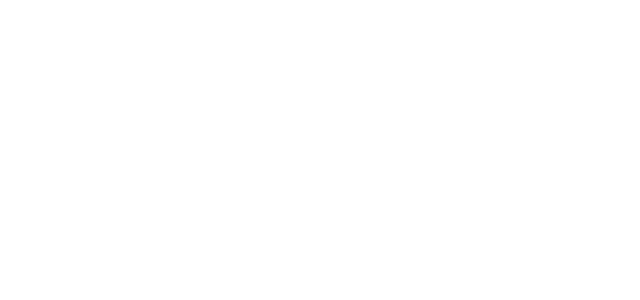
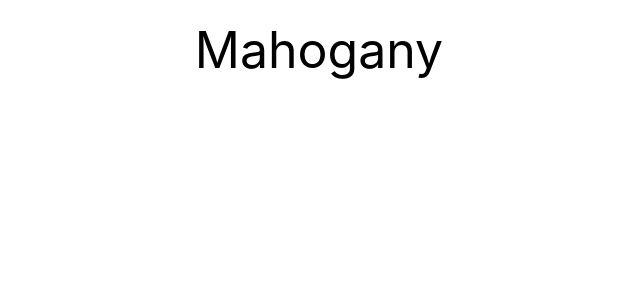
Before and after one commit to Njambi-M/React_props_states_forms_context, a React (Create React App) app: page / in a window 1280 px wide. Shown: the top 300 px of the page, without its empty margins (321-961 px from the left). Built offline with nearby package versions, Linux system fonts and the light colour scheme.

Commit message:
feat: create prop-drilling example with 4 levels

```diff
--- a/src/App.css
+++ b/src/App.css
@@ -1,4 +1,4 @@
-.App {
+/* .App {
   text-align: center;
 }
 
@@ -36,3 +36,10 @@
     transform: rotate(360deg);
   }
 }
+ */
+
+ #drawer{
+  text-align: center;
+  font-size: 50px;
+  margin-top: 20px;
+ }
--- a/src/App.tsx
+++ b/src/App.tsx
@@ -1,9 +1,13 @@
 import React from "react"
 import './App.css';
+import Furniture from "./components/Furniture";
 
 function App() {
   return (
     <div >
+      <>
+      <Furniture/>
+      </>
 
     </div>
   );
--- /dev/null
+++ b/src/components/BedsideTable.tsx
@@ -0,0 +1,10 @@
+import React from "react";
+import {useState} from "react";
+import Drawer from './Drawer';
+import {MaterialProp} from '../../types';
+
+
+const BedsideTable = ({material}: MaterialProp) =>{
+    return <Drawer material={material} />;
+};
+export default BedsideTable;
--- /dev/null
+++ b/src/components/Drawer.tsx
@@ -0,0 +1,7 @@
+import React from "react";
+import {MaterialProp} from '../../types';
+
+const Drawer = ({material}: MaterialProp) =>{
+    return <div id = "drawer">{material}</div>;
+};
+export default Drawer;
--- /dev/null
+++ b/src/components/Furniture.tsx
@@ -0,0 +1,11 @@
+import React from "react";
+import {useState} from "react";
+import Table from './Table';
+import {MaterialProp} from '../../types';
+
+
+const Furniture = () =>{
+    const [material, setMaterial] = useState("Mahogany");
+    return <Table material = {material} />;
+};
+export default Furniture;
--- /dev/null
+++ b/src/components/Table.tsx
@@ -0,0 +1,8 @@
+import React from "react";
+import BedsideTable from './BedsideTable';
+import {MaterialProp} from "../../types";
+
+const Table = ({material}: MaterialProp) =>{
+    return <BedsideTable material={material} />;
+};
+export default Table;
--- a/types.d.ts
+++ b/types.d.ts
@@ -1,3 +1,3 @@
-type MaterialProp= {
+export type MaterialProp= {
     material: string;
 };
```
